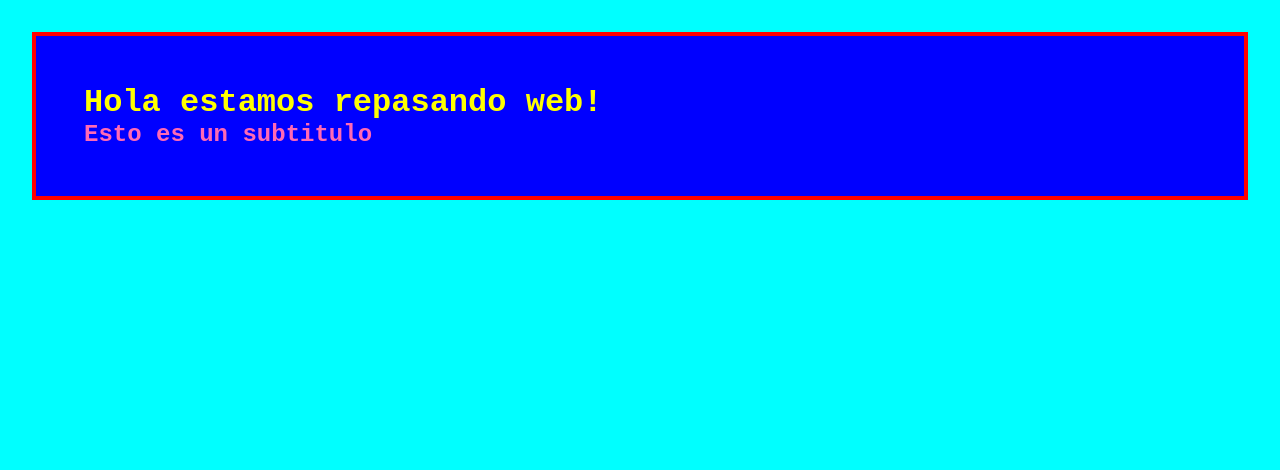
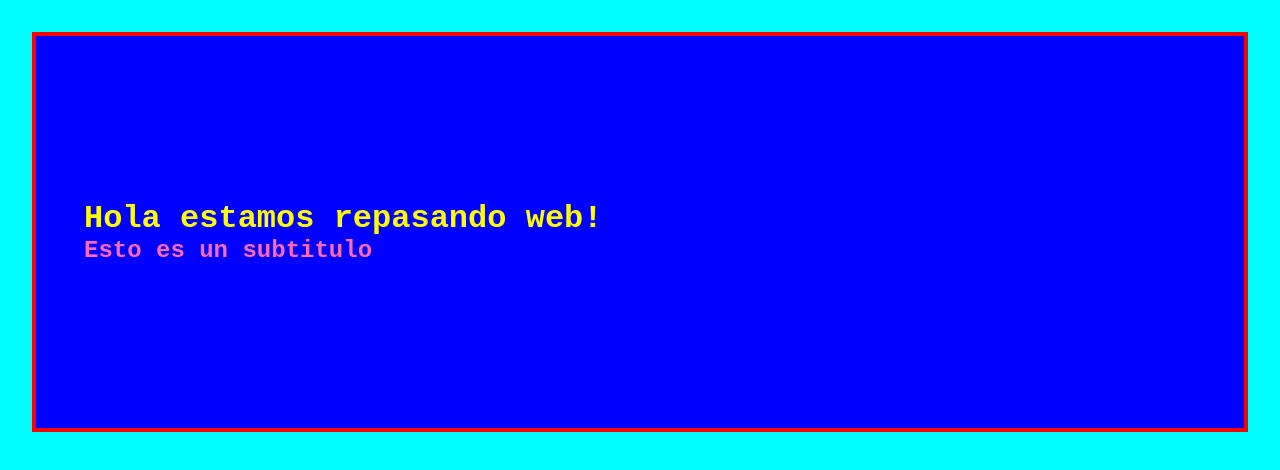
Before and after one commit to Michelitaaa0/REPASO_MAQUETACION_CUARTO, a plain HTML site: page index.html in a window 1280 px wide. Drawn offline with Linux system fonts and the light colour scheme.

Commit message:
-Centrar H1 y H2 en el eje vertical.

```diff
--- a/css/style.css
+++ b/css/style.css
@@ -16,6 +16,10 @@ body > div {
     padding:3rem;
     background-color:blue;
     border: 4px red solid;
+    display: flex;
+    flex-direction: column;
+    justify-content: center;
+    min-height: 50vh;
 }
 
 h1 {
```
